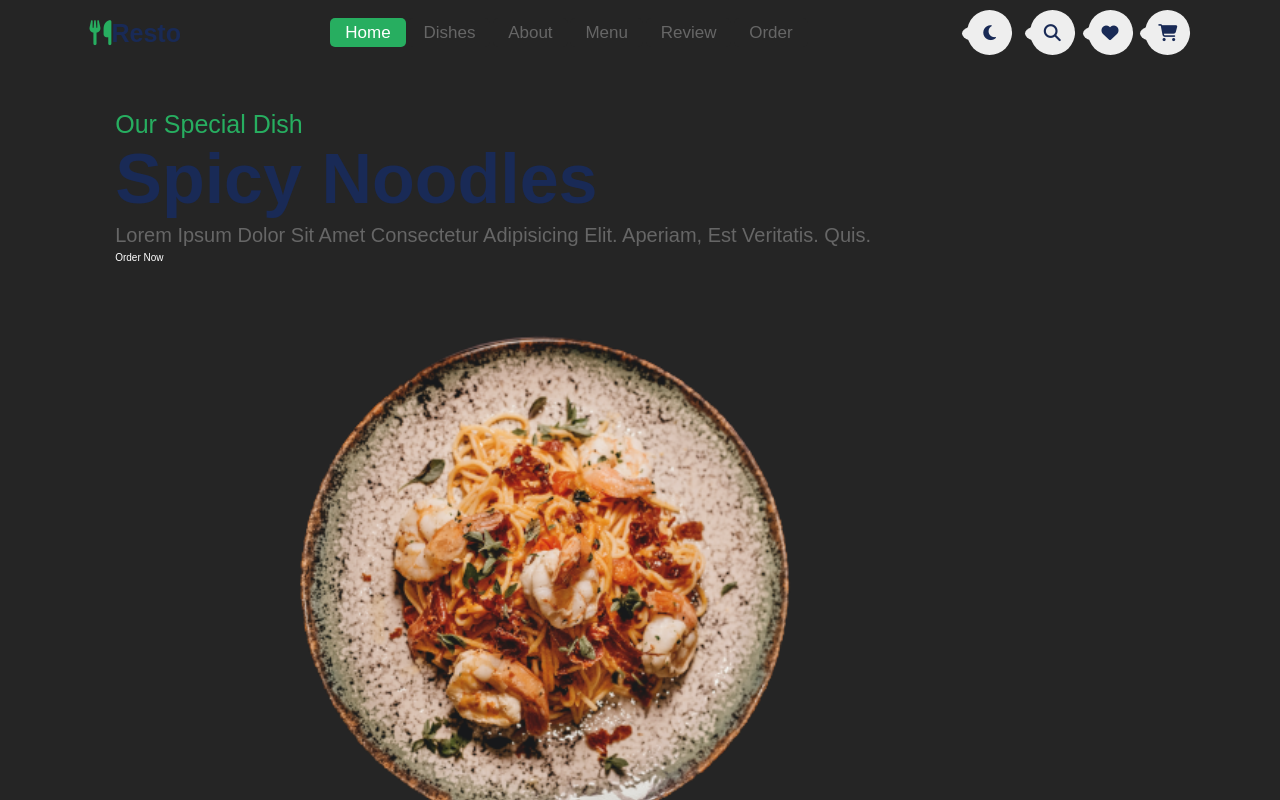
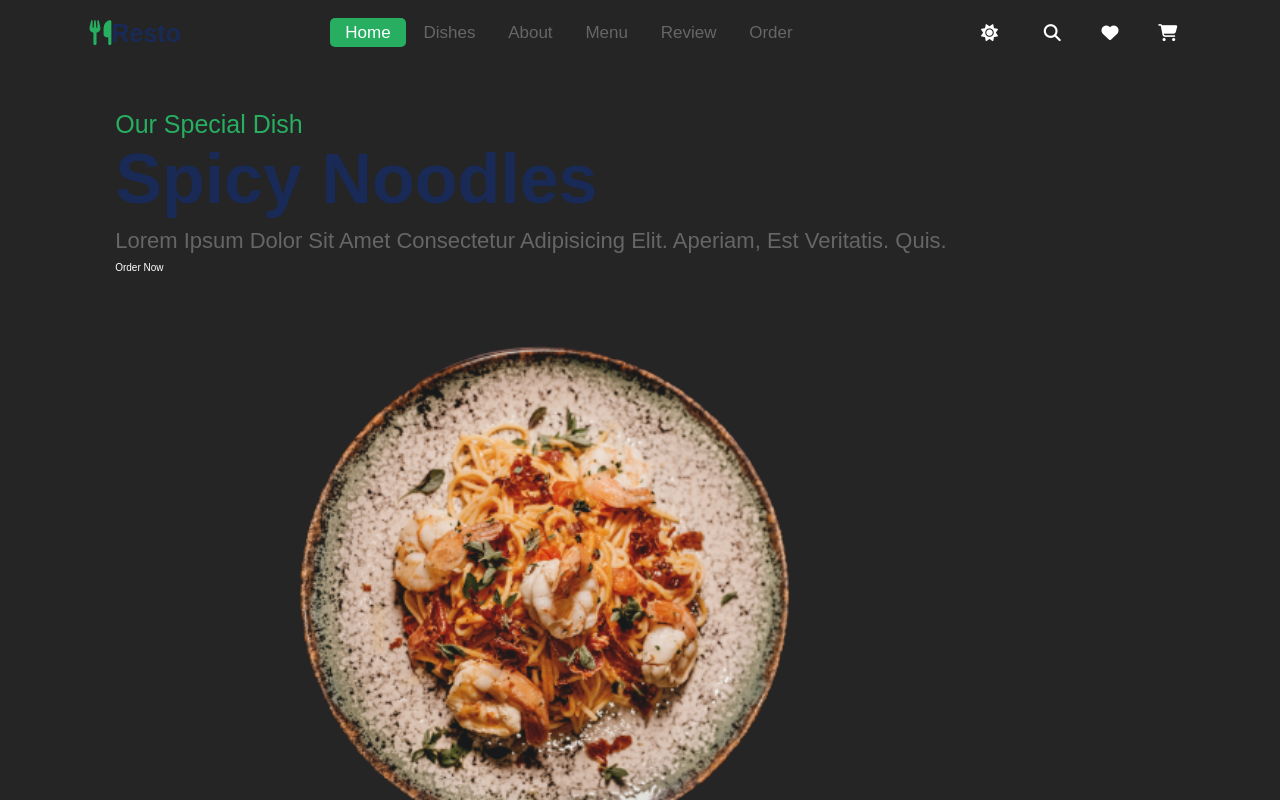
Before and after one commit to cheek-codes/restaurant, a plain HTML site: page index.html in a window 1280 px wide. Both pictures are taken after a click on the link 987 px from the left and 33 px from the top of the page. Shown: the top 800 px of the page. Drawn offline with Linux system fonts and the light colour scheme.

Commit message:
dark mode

```diff
--- a/assets/main.css
+++ b/assets/main.css
@@ -199,8 +199,9 @@ header .icons #menu-bars{
 
 .home .home-slider .slide .content p{
     color: var(--light-color);
-    font-size: 2rem;
+    font-size: 2.2rem;
     padding: .5rem 0;
+    line-height: 1.5;
 }
 
 
@@ -212,20 +213,7 @@ header .icons #menu-bars{
 
 
 
-/******************************************
-night mode
-*******************************************/
 
-.night-mode *{
-    background: rgb(37, 37, 37);
-    color: white;
-}
-
-header .icons .night-mode i,
-header .icons .night-mode a{
-    background: rgb(37, 37, 37);
-    color: white;
-}
 
 
 
@@ -287,3 +275,23 @@ media queries
         font-size: 50%;
     }
 }
+
+
+
+
+
+
+/******************************************
+dark mode
+*******************************************/
+
+.dark-mode *{
+    background: rgb(37, 37, 37);
+    color: white;
+}
+
+.dark-mode header .icons i,
+.dark-mode header .icons a{
+    background: rgb(37, 37, 37);
+    color: white;
+}
--- a/assets/main.js
+++ b/assets/main.js
@@ -1,15 +1,6 @@
 let menu = document.querySelector("#menu-bars")
 let navbar = document.querySelector(".navbar")
 
-let darkMode = document.querySelector("#night-mode")
-let html = document.querySelector("html")
-
-
-
-darkMode.onclick = () => {
-    darkMode.classList.toggle("fa-sun")
-    html.classList.toggle("night-mode")
-}
 
 menu.onclick = () => {
     menu.classList.toggle("fa-times")
@@ -28,3 +19,22 @@ document.querySelector("#search-icon").onclick = () => {
 document.querySelector("#close").onclick = () => {
     document.querySelector("#search-form").classList.remove("active")
 }
+
+
+
+
+
+let darkMode = document.querySelector("#dark-mode")
+let html = document.querySelector("html")
+
+
+
+darkMode.onclick = () => {
+    html.classList.toggle("dark-mode")
+    if (icon.classList.contains('fa-moon')) {
+        icon.classList.replace('fa-moon', 'fa-sun')
+
+      } else {
+        icon.classList.replace('fa-sun', 'fa-moon')
+      }
+}
--- a/index.html
+++ b/index.html
@@ -32,14 +32,14 @@
 
         <div class="icons">
 
-            <!-- night mode -->
-            <a id="night-mode" href="#"><i class="fa-solid fa-moon"></i></a>
+            <!-- dark mode -->
+            <a id="dark-mode" href="#"><i id="icon" class="fa-solid fa-moon"></i></a>
 
             <!-- menu bar -->
             <a href="#"><i class="fa-solid fa-bars" id="menu-bars"></i></a>
 
             <!-- search -->
-            <a href="#"><i class="fa-solid fa-magnifying-glass" id="search-icon"></i></a>
+            <a href="#" id="toggle-mode"><i class="fa-solid fa-magnifying-glass" id="search-icon"></i></a>
 
             <!-- likes -->
             <a href="#"><i class="fa-solid fa-heart"></i></a>
```
